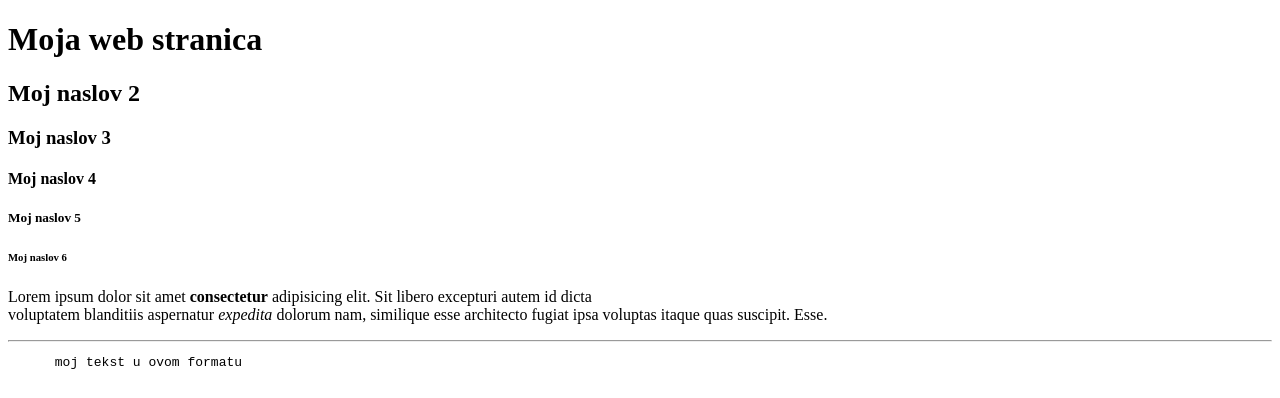
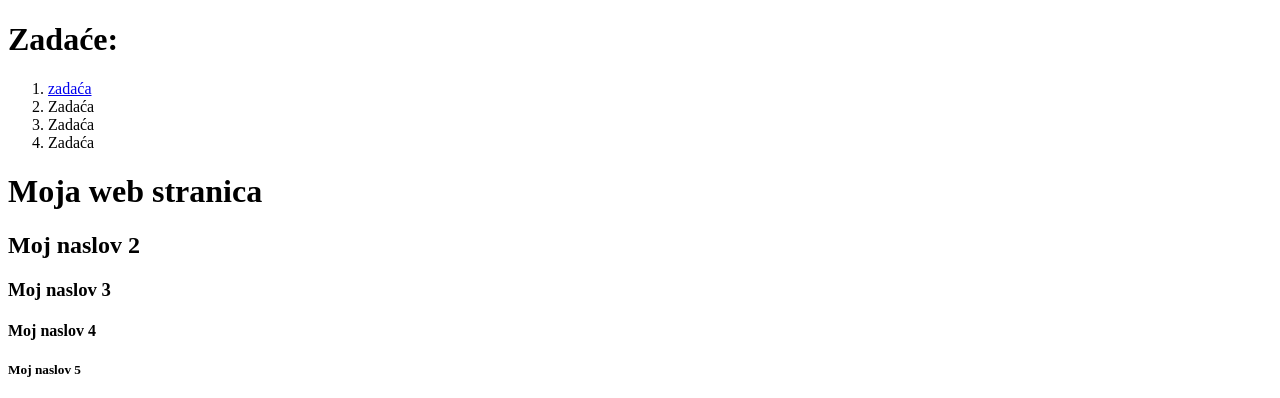
Before and after one commit to petarcet5/sjwp_cetinjanin_petar, a plain HTML site: page index.html in a window 1280 px wide. Shown: the top 398 px of the page. Drawn offline with Linux system fonts and the light colour scheme.

Commit message:
dodana zadaca

```diff
--- a/index.html
+++ b/index.html
@@ -9,6 +9,14 @@
     <title>Document</title>
   </head>
   <body>
+    <h1>Zadaće:</h1>
+    <ol>
+      <li><a href="./zadace/zadaca1.html">zadaća </a></li>
+      <li>Zadaća</li>
+      <li>Zadaća</li>
+      <li>Zadaća</li>
+    </ol>
+
     <!-- Naslovi u HTMLu -->
     <h1>Moja web stranica</h1>
     <h2>Moj naslov 2</h2>
```
Also changed, not shown: zadace/zadaca1.html (added, +11 -0 lines).
